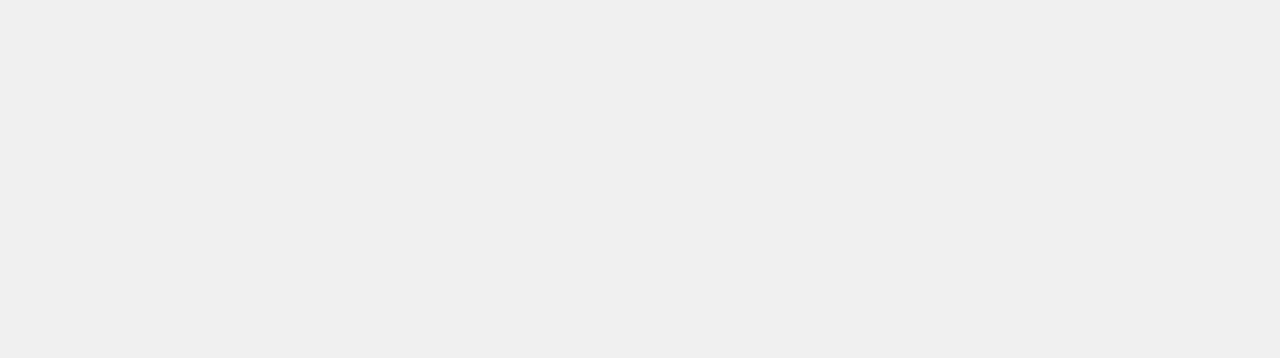
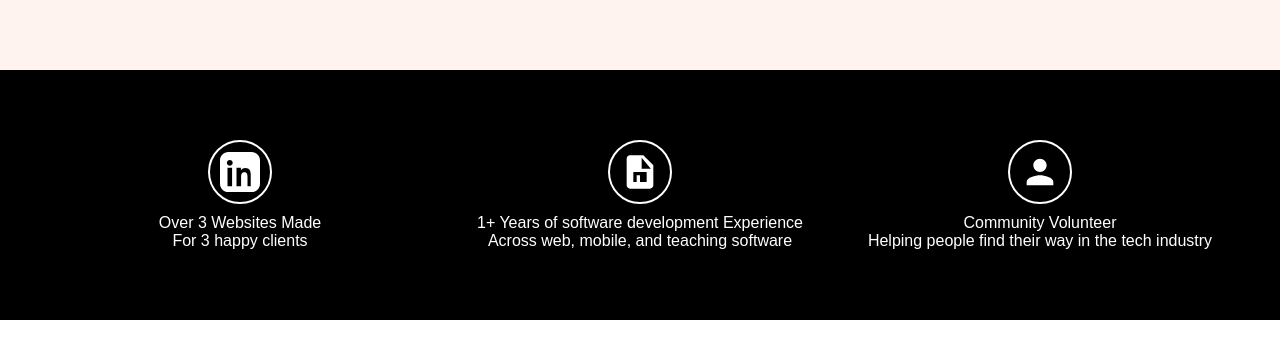
Before and after one commit to FaranakNS/mi-Portfolio, a Next.js app: page / in a window 1280 px wide. Shown: the part 1610-1968 px from the top of the page. After the commit the page ends 1930 px from the top, so only its background shows below. Built offline with nearby package versions, Linux system fonts and the light colour scheme.

Commit message:
footer is good to go

```diff
--- a/src/app/layout.tsx
+++ b/src/app/layout.tsx
@@ -8,6 +8,8 @@ import theme from '../styles/theme';
 import CaseStudies from '../component/CaseStudies';
 import HeroSection from '../component/HeroSection';
 import Header from '../component/Header';
+import Footer from '../component/Footer';
+
   // Ensure this import
 
 export default function RootLayout({ children }: { children: ReactNode }) {
@@ -41,6 +43,8 @@ export default function RootLayout({ children }: { children: ReactNode }) {
           <HeroSection />
           <CaseStudies />
 
+
+          <Footer />
         </ThemeProvider>
       </body>
     </html>
--- a/src/component/CaseStudies.js
+++ b/src/component/CaseStudies.js
@@ -2,9 +2,9 @@ import React from "react";
 import styled from "styled-components";
 
 const CaseStudiesContainer = styled.div`
-  background: #f0f0f0;
+  background: #fef3ef;
   padding: 50px;
-  min-height: 200vh;
+  min-height: 85vh;
   text-align: center;
 `;
 
@@ -98,7 +98,7 @@ const CaseStudies = () => {
           {/* Example background image */}
           <h3>Sofia Pazari Home Goods</h3>
           <p>
-            Website and packaging design for independent maker Sofia Pazari's
+            Website and packaging design for independent maker Sofia Pazaris
             marketplace of original beauty, lifestyle, and home goods.
           </p>
           <a href="#">View Project</a>
--- a/src/component/Footer.js
+++ b/src/component/Footer.js
@@ -21,6 +21,7 @@ const FooterContainer = styled.footer`
 `;
 
 const FooterContent = styled.div`
+  background: transparent;
   display: flex;
   justify-content: space-around;
   align-items: center;
@@ -77,14 +78,6 @@ const Footer = () => {
     <FooterContainer>
       <FooterContent>
         <div>
-          <ContactInfo>
-            <h3>Contact Us</h3>
-            <p>Email: info@example.com</p>
-            <p>Phone: +123 456 7890</p>
-          </ContactInfo>
-        </div>
-
-        <div>
           <FooterIcon
             href="https://www.linkedin.com/in/faranak-nasoori"
             target="_blank"
@@ -97,7 +90,11 @@ const Footer = () => {
               <path d="M19 0h-14c-2.761 0-5 2.239-5 5v14c0 2.761 2.239 5 5 5h14c2.761 0 5-2.239 5-5v-14c0-2.761-2.239-5-5-5zm-11.75 20.5h-2.75v-11h2.75v11zm-1.375-12.25c-.966 0-1.75-.784-1.75-1.75s.784-1.75 1.75-1.75 1.75.784 1.75 1.75-.784 1.75-1.75 1.75zm13.375 12.25h-2.75v-5.5c0-1.28-.022-2.925-1.784-2.925-1.786 0-2.062 1.396-2.062 2.834v5.591h-2.75v-11h2.625v1.5h.036c.366-.692 1.258-1.416 2.592-1.416 2.769 0 3.281 1.822 3.281 4.187v6.729z" />
             </svg>
           </FooterIcon>
-          <FooterText>Follow us on LinkedIn</FooterText>
+          <FooterText>
+            Over 3 Websites Made
+            <br />
+            For 3 happy clients
+          </FooterText>
         </div>
 
         <div>
@@ -110,7 +107,11 @@ const Footer = () => {
               <path d="M14 2H6c-1.1 0-2 .9-2 2v16c0 1.1.9 2 2 2h12c1.1 0 2-.9 2-2V8l-6-6zm2 16h-4v-4h-2v4H8v-6h8v6zm-3-7V3.5L18.5 10H13z" />
             </svg>
           </FooterIcon>
-          <FooterText>Download My Resume</FooterText>
+          <FooterText>
+            1+ Years of software development Experience
+            <br />
+            Across web, mobile, and teaching software
+          </FooterText>
         </div>
 
         <div>
@@ -130,47 +131,8 @@ const Footer = () => {
           </FooterText>
         </div>
       </FooterContent>
-      <Copyright>
-        &copy; {new Date().getFullYear()} Your Company Name. All rights
-        reserved.
-      </Copyright>
     </FooterContainer>
   );
 };
 
 export default Footer;
-// // Footer component
-// const Footer = () => {
-//     return (
-//       <FooterContainer>
-//         <FooterContent>
-//           <div>
-//             <FooterIcon href="https://www.linkedin.com/in/faranak-nasoori" target="_blank">
-//               <svg fill="white" xmlns="http://www.w3.org/2000/svg" viewBox="0 0 24 24">
-//                 <path d="M19 0h-14c-2.761 0-5 2.239-5 5v14c0 2.761 2.239 5 5 5h14c2.761 0 5-2.239 5-5v-14c0-2.761-2.239-5-5-5zm-11.75 20.5h-2.75v-11h2.75v11zm-1.375-12.25c-.966 0-1.75-.784-1.75-1.75s.784-1.75 1.75-1.75 1.75.784 1.75 1.75-.784 1.75-1.75 1.75zm13.375 12.25h-2.75v-5.5c0-1.28-.022-2.925-1.784-2.925-1.786 0-2.062 1.396-2.062 2.834v5.591h-2.75v-11h2.625v1.5h.036c.366-.692 1.258-1.416 2.592-1.416 2.769 0 3.281 1.822 3.281 4.187v6.729z"/>
-//               </svg>
-//             </FooterIcon>
-//             <FooterText>Over 3 Websites Made<br />For 3 happy clients</FooterText>
-//           </div>
-
-//           <div>
-//             <FooterIcon href="/FaranakNasoori-Resume.pdf" download>
-//               <svg fill="white" xmlns="http://www.w3.org/2000/svg" viewBox="0 0 24 24">
-//                 <path d="M14 2H6c-1.1 0-2 .9-2 2v16c0 1.1.9 2 2 2h12c1.1 0 2-.9 2-2V8l-6-6zm2 16h-4v-4h-2v4H8v-6h8v6zm-3-7V3.5L18.5 10H13z"/>
-//               </svg>
-//             </FooterIcon>
-//             <FooterText>1+ Years of software development Experience<br />Across web, mobile, and teaching software</FooterText>
-//           </div>
-
-//           <div>
-//             <FooterIcon href="https://www.canadalearningcode.ca/">
-//               <svg fill="white" xmlns="http://www.w3.org/2000/svg" viewBox="0 0 24 24">
-//                 <path d="M12 12c2.21 0 4-1.79 4-4s-1.79-4-4-4-4 1.79-4 4 1.79 4 4 4zm0 2c-2.67 0-8 1.34-8 4v2h16v-2c0-2.66-5.33-4-8-4z"/>
-//               </svg>
-//             </FooterIcon>
-//             <FooterText>Community Volunteer<br />Helping people find their way in the tech industry</FooterText>
-//           </div>
-//         </FooterContent>
-//       </FooterContainer>
-//     );
-//   };
--- a/src/component/HeroSection.tsx
+++ b/src/component/HeroSection.tsx
@@ -96,6 +96,7 @@ const HeroSection = () => {
         </ImageSection>
       </HeroContainer>
 
+
     </>
   );
 };
```
Also changed, not shown: src/app/contact.tsx (deleted, +0 -17 lines), src/component/ContactForm.js (+11 -11 lines), src/component/StyledLink.js (+19 -19 lines).
